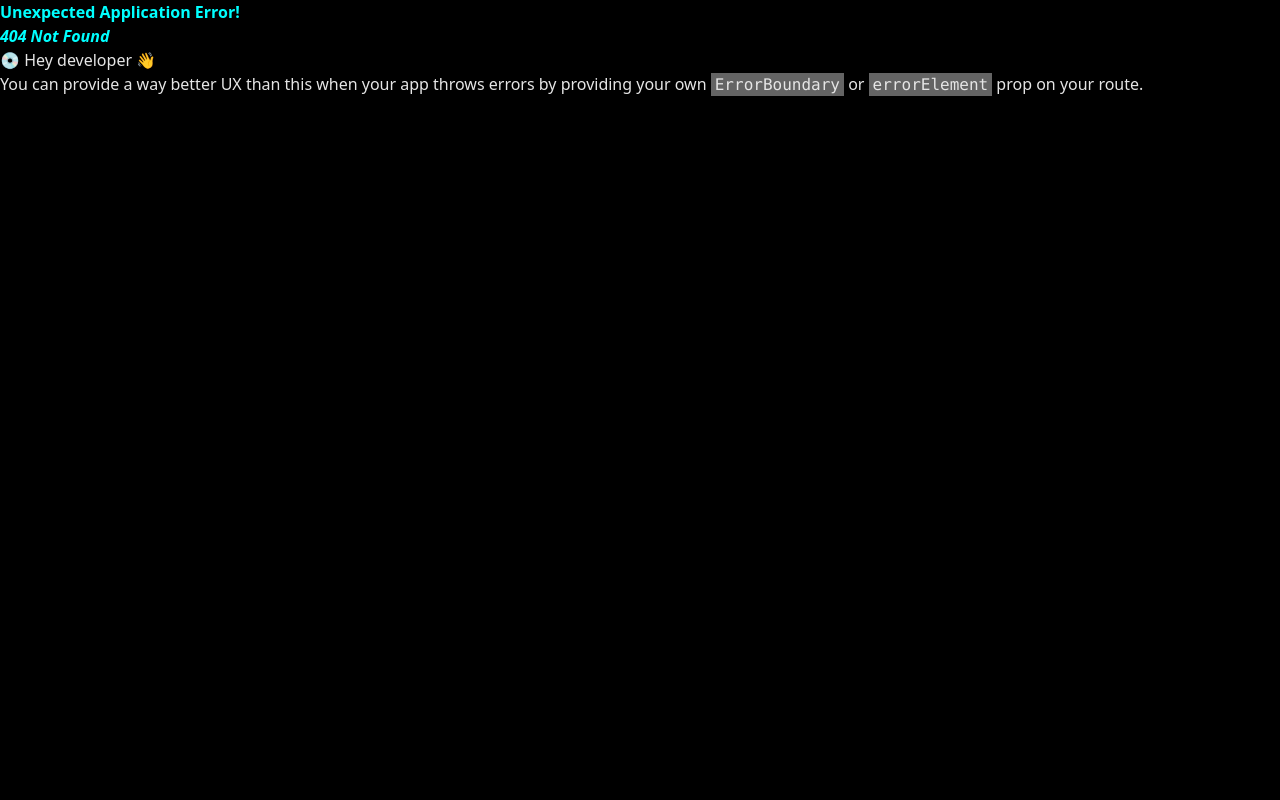
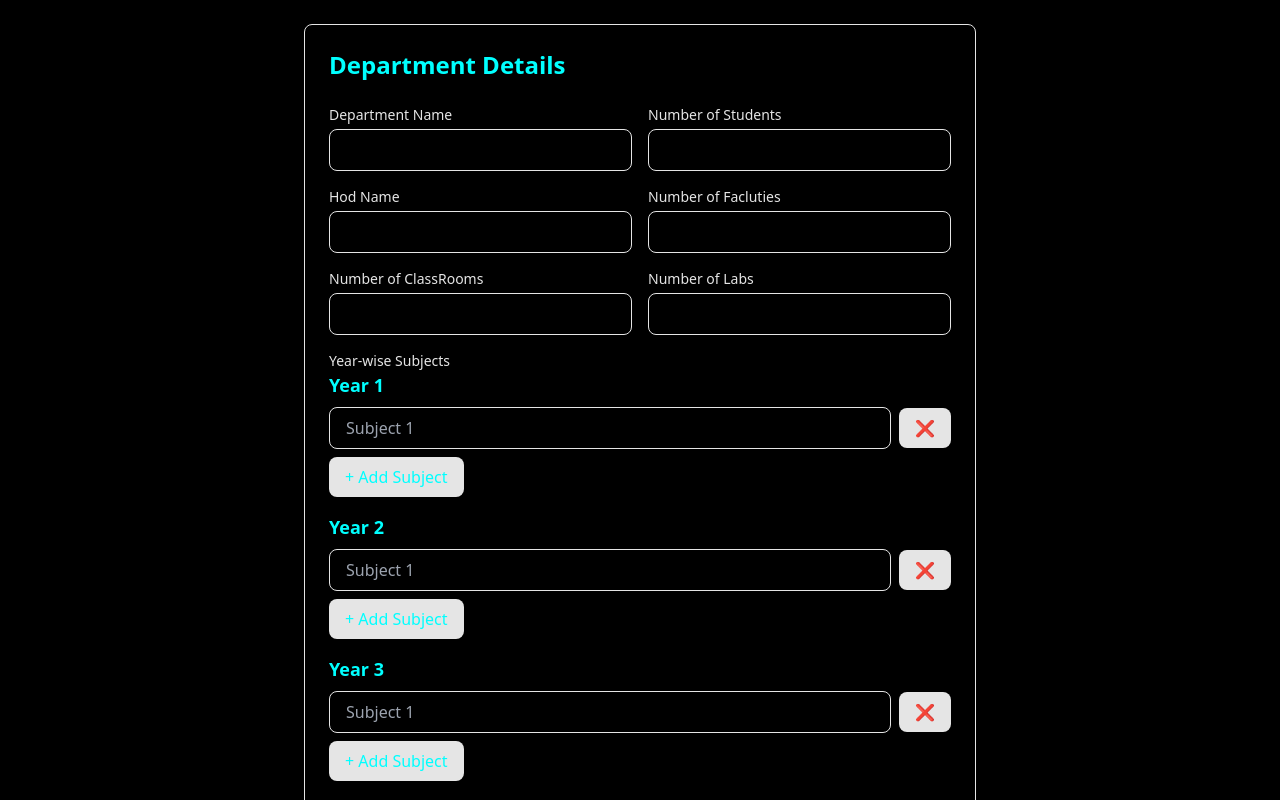
Before and after one commit to Madannadar/collage_admission_prediction, a React (Vite) app in the folder client/: page /DepartmentForm in a window 1280 px wide. Before the commit this address had no page. Shown: the top 800 px of the page. Built offline with nearby package versions, Linux system fonts and the light colour scheme.

Commit message:
Refactor DepartmentForm component layout and add remove functionality

```diff
--- a/client/src/Pages/DepartmentForm.jsx
+++ b/client/src/Pages/DepartmentForm.jsx
@@ -1,6 +1,6 @@
 import React, { useState } from "react";
 
-const DepartmentForm = () => {
+const DepartmentForm = ({ onRemove }) => {
   const [departmentName, setDepartmentName] = useState("");
   const [noOfStudents, setNoOfStudents] = useState("");
   const [hodName, setHodName] = useState("");
@@ -39,13 +39,12 @@ const DepartmentForm = () => {
   };
 
   return (
-    <div className="bg-[var(--bg-color)] border border-[var(--secondary-color)] rounded-lg p-6 mb-6 relative">
+    <div className="bg-[var(--bg-color)] border border-[var(--secondary-color)] rounded-lg p-6 mb-6 relative w-full max-w-2xl">
       <h1 className="text-2xl font-bold mb-6 text-[var(--accent-color)]">Department Details</h1>
       <form className="space-y-4">
-        {/* Department Name */}
+        <div className="grid grid-cols-2 gap-4">
           <div>
-
-          <label className="block text-sm font-medium text-[var(--text-color)]">Department Name</label>
+            <label className="block text-sm font-medium text-[var(--text-color)] mb-1">Department Name</label>
             <input
               type="text"
               value={departmentName}
@@ -55,9 +54,8 @@ const DepartmentForm = () => {
             />
           </div>
 
-        {/* Number of Students */}
           <div>
-          <label className="block text-sm font-medium text-[var(--text-color)]">Number of Students</label>
+            <label className="block text-sm font-medium text-[var(--text-color)] mb-1">Number of Students</label>
             <input
               type="number"
               value={noOfStudents}
@@ -67,9 +65,9 @@ const DepartmentForm = () => {
             />
           </div>
 
-        {/* HOD Name */}
+
         <div>
-          <label className="block text-sm font-medium text-[var(--text-color)]">HOD Name</label>
+            <label className="block text-sm font-medium text-[var(--text-color)] mb-1">Hod Name</label>
             <input
               type="text"
               value={hodName}
@@ -79,42 +77,37 @@ const DepartmentForm = () => {
             />
           </div>
 
-        {/* Number of Faculties */}
           <div>
-          <label className="block text-sm font-medium text-[var(--text-color)]">Number of Faculties</label>
+            <label className="block text-sm font-medium text-[var(--text-color)] mb-1">Number of Facluties</label>
             <input
-            type="number"
+              type="text"
               value={noOfFaculties}
               onChange={(e) => setNoOfFaculties(e.target.value)}
               className="w-full px-4 py-2 bg-[var(--bg-color)] border border-[var(--secondary-color)] rounded-lg text-[var(--text-color)] focus:outline-none focus:ring-2 focus:ring-[var(--accent-color)]"
               required
             />
           </div>
-
-        {/* Number of Classrooms */}
           <div>
-          <label className="block text-sm font-medium text-[var(--text-color)]">Number of Classrooms</label>
+            <label className="block text-sm font-medium text-[var(--text-color)] mb-1">Number of ClassRooms</label>
             <input
-            type="number"
+              type="text"
               value={noOfClassrooms}
               onChange={(e) => setNoOfClassrooms(e.target.value)}
               className="w-full px-4 py-2 bg-[var(--bg-color)] border border-[var(--secondary-color)] rounded-lg text-[var(--text-color)] focus:outline-none focus:ring-2 focus:ring-[var(--accent-color)]"
               required
             />
           </div>
-
-        {/* Number of Rooms */}
           <div>
-          <label className="block text-sm font-medium text-[var(--text-color)]">Number of Rooms</label>
+            <label className="block text-sm font-medium text-[var(--text-color)] mb-1">Number of Labs</label>
             <input
-            type="number"
+              type="text"
               value={noOfRooms}
               onChange={(e) => setNoOfRooms(e.target.value)}
               className="w-full px-4 py-2 bg-[var(--bg-color)] border border-[var(--secondary-color)] rounded-lg text-[var(--text-color)] focus:outline-none focus:ring-2 focus:ring-[var(--accent-color)]"
               required
             />
           </div>
-
+          </div>
         {/* Year-wise Subjects */}
         <div>
           <label className="block text-sm font-medium text-[var(--text-color)]">Year-wise Subjects</label>
@@ -123,23 +116,21 @@ const DepartmentForm = () => {
               <h3 className="text-lg font-semibold mb-2 text-[var(--accent-color)]">Year {year}</h3>
               {yearWiseSubjects[`year${year}`].map((subject, index) => (
                 <div key={index} className="flex items-center gap-2 mb-2">
+                  <input
+                    type="text"
+                    value={subject}
+                    onChange={(e) => handleSubjectChange(`year${year}`, index, e.target.value)}
+                    className="w-full px-4 py-2 bg-[var(--bg-color)] border border-[var(--secondary-color)] rounded-lg text-[var(--text-color)] focus:outline-none focus:ring-2 focus:ring-[var(--accent-color)]"
+                    placeholder={`Subject ${index + 1}`}
+                    required
+                  />
                   <button
                     type="button"
                     onClick={() => removeSubject(`year${year}`, index)}
                     className="text-red-500 hover:text-red-700"
                   >
-                    Remove
+                    ❌
                   </button>
-                  <input
-                    type="text"
-                    value={subject}
-                    onChange={(e) =>
-                      handleSubjectChange(`year${year}`, index, e.target.value)
-                    }
-                    className="w-full px-4 py-2 bg-[var(--bg-color)] border border-[var(--secondary-color)] rounded-lg text-[var(--text-color)] focus:outline-none focus:ring-2 focus:ring-[var(--accent-color)]"
-                    placeholder={`Subject ${index + 1}`}
-                    required
-                  />
                 </div>
               ))}
               <button
@@ -153,9 +144,19 @@ const DepartmentForm = () => {
           ))}
         </div>
       </form>
+      <button
+        onClick={onRemove}
+        className="mt-4 px-4 py-2 bg-red-500 text-white rounded-lg hover:bg-red-700 transition duration-300"
+      >
+        Remove Card
+      </button>
     </div>
   );
 };
+
+// =========================
+// ✅ Main App Component
+// =========================
 
 const App = () => {
   const [cards, setCards] = useState([{ id: 1 }]);
```
Also changed, not shown: client/src/main.jsx (+10 -4 lines). Lines whose indentation alone changed are shown as unchanged.
